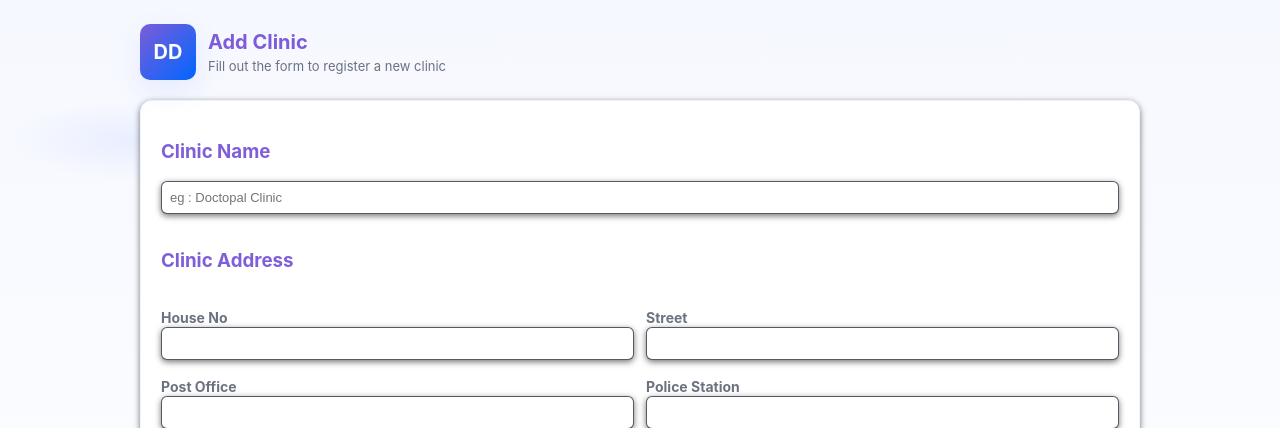
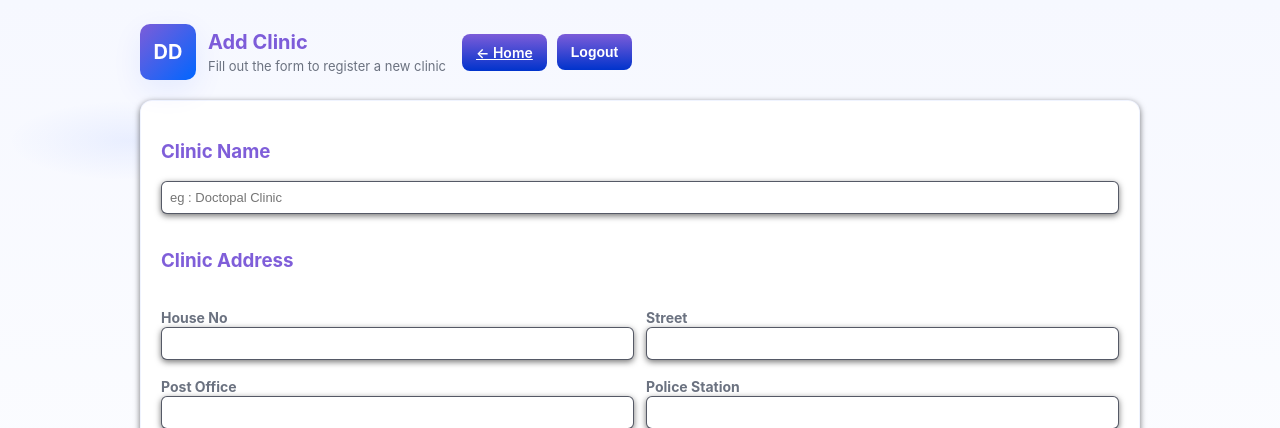
Before and after one commit to Protyush1995/Docto_friend, a Flask app: page /doctor-clinic-seeding in a window 1280 px wide. Shown: the top 428 px of the page. Run offline with Flask 3, Linux system fonts and the light colour scheme; the visitor is signed in with stand-in values (Sample User, id 1); parts of the project's set-up code (start-up, migrations or seed data) failed here and were passed over.

Commit message:
Update doctor_add_clinic.html

```diff
--- a/src/app/templates/doctor_add_clinic.html
+++ b/src/app/templates/doctor_add_clinic.html
@@ -138,13 +138,19 @@
 <body>
   <div class="container">
 
+<!-- UPDATED HEADER -->
  <header>
   <div class="brand">
     <div class="logo">DD</div>
-        <div>
-          <h1>Add Clinic</h1>
+    <div> <h1>Add Clinic</h1>
       <div class="sub">Fill out the form to register a new clinic</div>
      </div>
+    </div>
+     <div style="display:flex; gap:10px; align-items:center;">
+      <a href="{{ url_for('main.doc_dashboard') }}" class="btn ghost">← Home</a>
+      <form action="{{ url_for('main.logout') }}" method="POST" style="margin:0;">
+        <button type="submit" class="btn">Logout</button>
+      </form>
      </div>
      </header>
 
```
Lines whose indentation alone changed are shown as unchanged.
